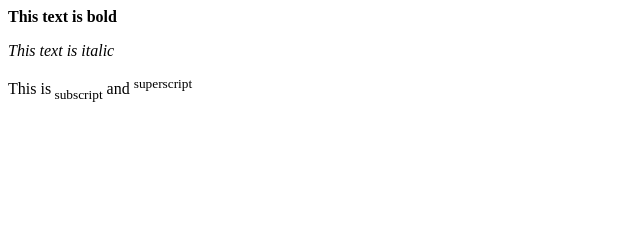
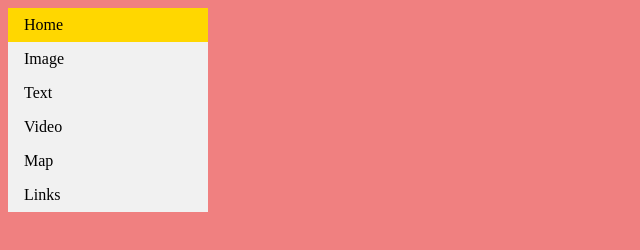
Before and after one commit to xNowey/xNowey.github.io, a plain HTML site: page index.html in a window 1280 px wide. Shown: the whole page, without its empty margins (0-640 px from the left). Drawn offline with Linux system fonts and the light colour scheme.

Commit message:
test 3
index.html

```diff
--- a/index.html
+++ b/index.html
@@ -1,9 +1,19 @@
 <html>
+    <head>                <!-- Fanetittel på nettsiden -->
+    <title>
+        User manual
+    </title>
+    <link rel="stylesheet" type="text/css" href="user_manual.css">      <!-- Referer til en css fil som skal brukes på denne nettsiden -->
+</head>
 <body>
-
-<p><b>This text is bold</b></p>
-<p><i>This text is italic</i></p>
-<p>This is<sub> subscript</sub> and <sup>superscript</sup></p>
-
+                <!-- Navigasjonsbar for nettsiden -->
+        <ul>
+                <li class="selected"><a target="_top" href="Navigation_bar.html">Home</a></li>
+                <li><a target="_top" href="Images.html">Image</a></li>
+                <li><a target="_top" href="Text.html">Text</a></li>
+                <li><a target="_top" href="Video.html">Video</a></li>
+                <li><a target="_top" href="Map.html">Map</a></li>
+                <li><a target="_top" href="Links.html">Links</a></li>
+        </ul>
 </body>
 </html>
```
Also changed, not shown: Navigation_bar.html (deleted, +0 -19 lines).
